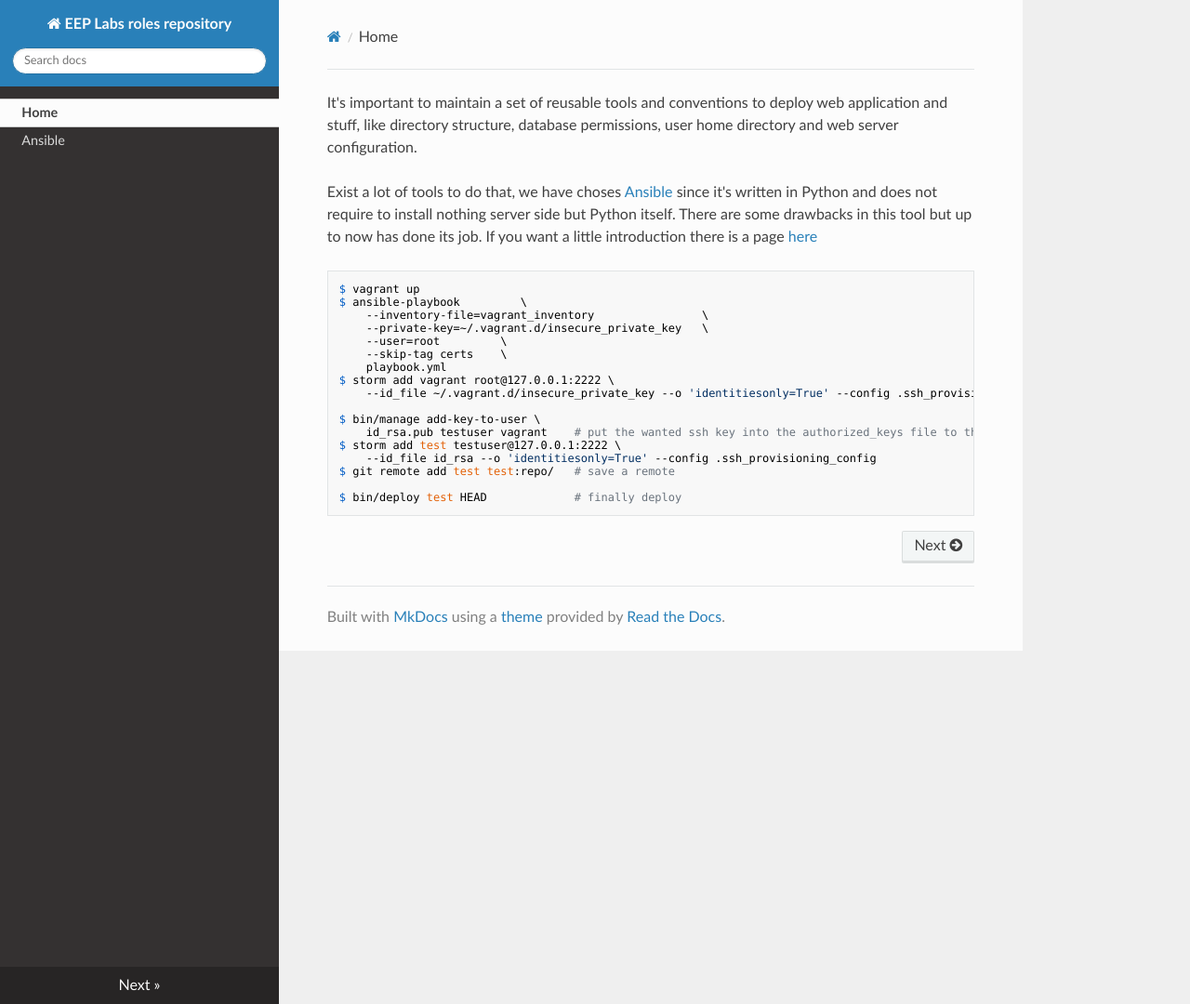
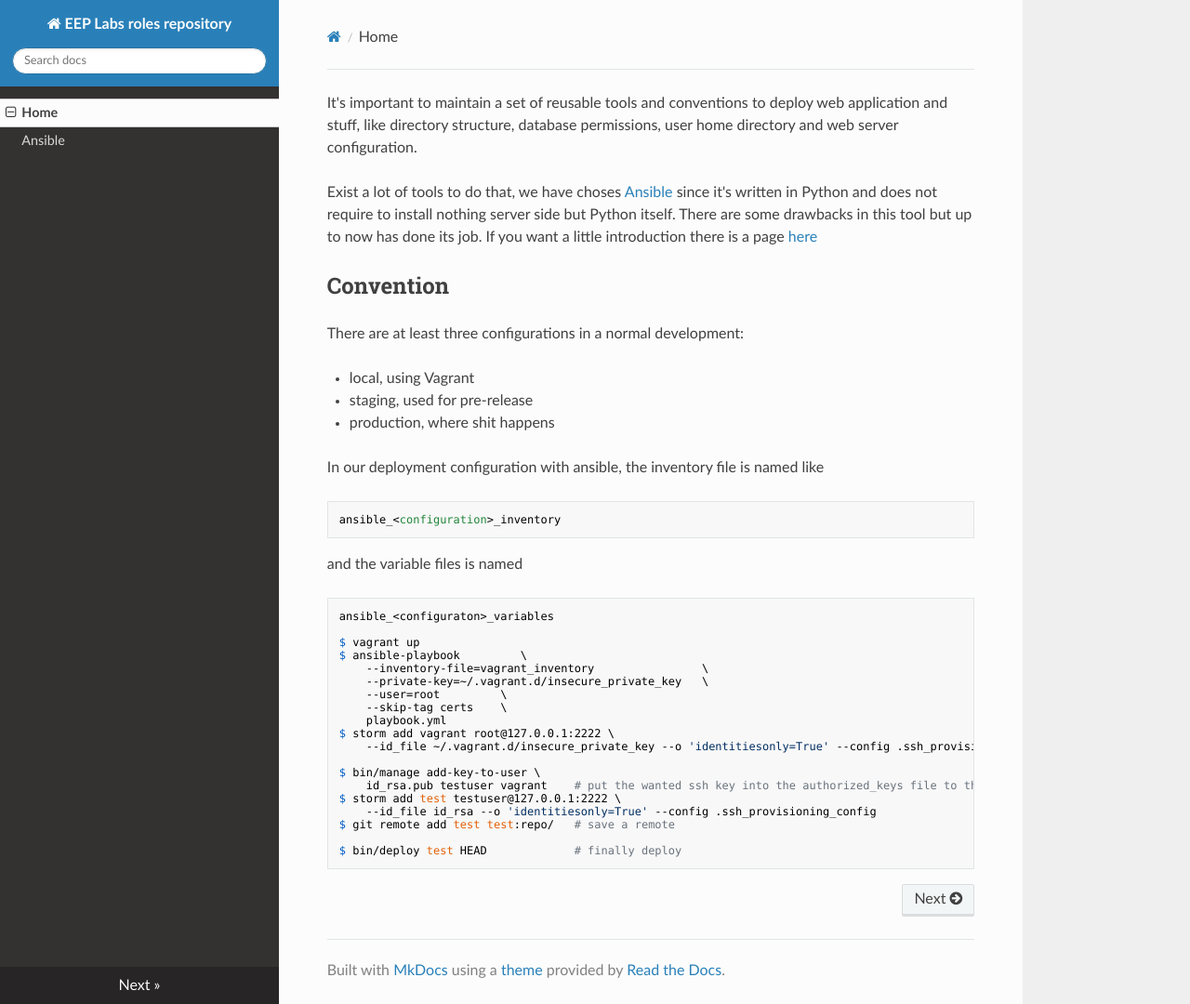
Before and after one commit to EEP-Labs/ansible-roles-repository, an MkDocs documentation site: the page built from docs/index.md, in a window 1280 px wide and 1080 px high. Shown: the whole window at 93% size. Built offline with MkDocs 1.6.1, drawn with Linux system fonts in a browser that asks for light colours; nearby versions of some CDN libraries; old or Windows-style settings are respelled for this version of MkDocs.

```diff
--- a/docs/index.md
+++ b/docs/index.md
@@ -4,6 +4,23 @@ directory structure, database permissions, user home directory and web server co
 Exist a lot of tools to do that, we have choses [Ansible](http://ansible.com) since it's written in Python
 and does not require to install nothing server side but Python itself. There are some drawbacks in this tool
 but up to now has done its job. If you want a little introduction there is a page [here](ansible.md)
+
+Convention
+----------
+
+There are at least three configurations in a normal development:
+
+ * local, using Vagrant
+ * staging, used for pre-release
+ * production, where shit happens
+
+In our deployment configuration with ansible, the inventory file is named like
+
+    ansible_<configuration>_inventory
+
+and the variable files is named
+
+    ansible_<configuraton>_variables
 
     $ vagrant up
     $ ansible-playbook         \
```
Also changed, not shown: README.md (+2 -1 lines), docs/ansible.md (+10 -2 lines).
